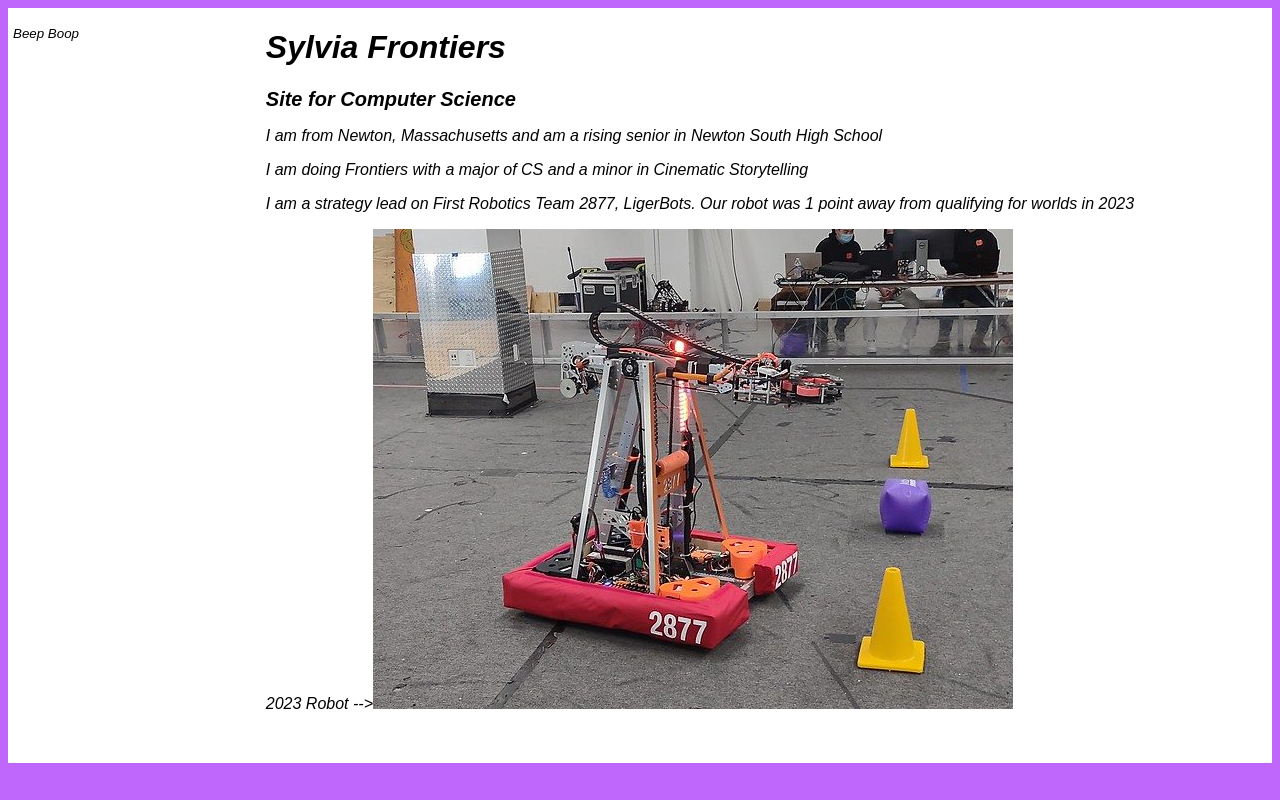
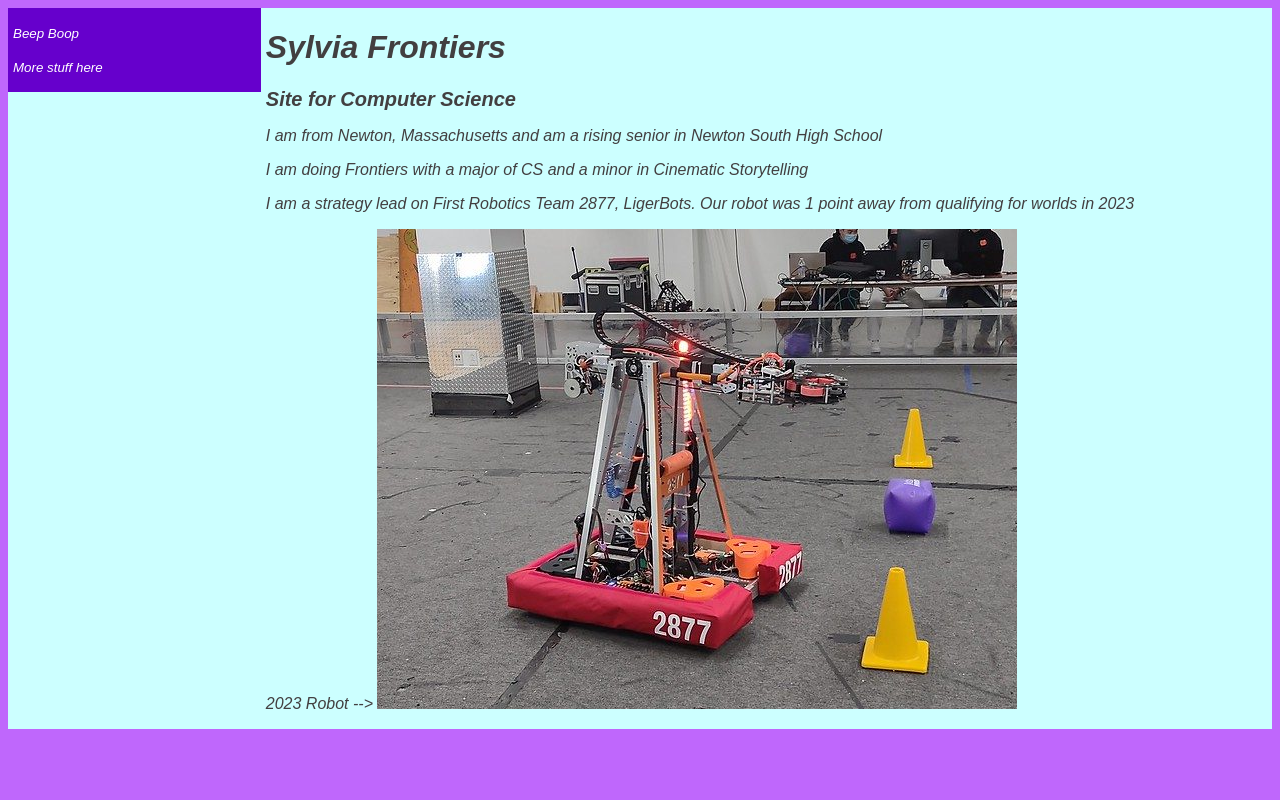
Before and after one commit to iSylver/FrontiersSite, a plain HTML site: page index.html in a window 1280 px wide. Drawn offline with Linux system fonts and the light colour scheme; files whose address does not match are found by name.

Commit message:
changes to colors

```diff
--- a/index.html
+++ b/index.html
@@ -8,10 +8,11 @@
     <meta name="viewport" content="width=device-width, initial-scale=1">
     <link rel="stylesheet" type="text/css" media="all" href="styles.css">
   </head>
-  <body style="         font-style: oblique; background-color: #bf67fc; color: #0f27fd;">
+  <body style="            font-style: oblique; background-color: #bf67fc; color: #0f27fd;">
+
     <div id="tswcontainer">
       <div id="tswcontent">
-        <div id="tswcontproper">
+        <div id="tswcontproper" style="color: #423f40;">
           <!-- Frontiers -->
           <h1><b>Sylvia Frontiers </b></h1>
           <small>
@@ -23,16 +24,14 @@
             Storytelling </p>
           <p> I am a strategy lead on First Robotics Team 2877, LigerBots. Our
             robot was 1 point away from qualifying for worlds in 2023 </p>
-          <p> 2023 Robot --&gt;<img src="file:///Z:/images/OEJ2rGmh.jpg" alt="2877"
-
-              title="2877"></p>
-          <p>&nbsp;</p>
+          <p> 2023 Robot --&gt; <img src="images/OEJ2rGmh.jpg" alt="2877" title="2877"></p>
           <!-- Content ^ --> </div>
       </div>
       <div id="tswsidecol">
-        <div id="tswsideproper">
+        <div id="tswsideproper" style="color: white; background-color: #6600cc;">
           <!-- idk -->
-          <p><small> Beep Boop </small></p>
+          <p><small> Beep Boop<br\> </br\> </small></p>
+          <p><small>More stuff here </small> </p>
           <!-- idk --> </div>
       </div>
       <div style="clear: both;"></div>
--- a/styles.css
+++ b/styles.css
@@ -1,52 +1,62 @@
-/*
-	styles.css
-	Initial code generated by thesitewizard.com's Layout Wizard 3.0.1
-*/
 body {
-	font-family: Arial, Helvetica, sans-serif ;
+  font-family: Arial, Helvetica, sans-serif;
 }
+
 img {
-	max-width: 100% ;
-	width: auto ;
-	height: auto ;
+  max-width: 100%;
+  width: auto;
+  height: auto;
 }
+
 input, select, button, textarea {
-	max-width: 100% ;
+  max-width: 100%;
 }
+
 meter, progress, output {
-	max-width: 100% ;
+  max-width: 100%;
 }
+
 div#tswsidecol {
-	float: right ;
-	width: 20% ;
-	color: #000 ;
-	background-color: #fff ;
+  float: right;
+  width: 20%;
+  color: black;
+  background-color: #6600cc;
 }
+
 div#tswcontent {
-	float: right ;
-	width: 80% ;
-	color: #000 ;
-	background-color: #fff ;
+  float: right;
+  width: 80%;
+  color: black;
+  background-color: #ccffff;
 }
-@media only screen and (max-width: 629px) {
-	div#tswsidecol {
-		float: none ;
-		width: 100% ;
-	}
-	div#tswcontent {
-		float: none ;
-		width: 100% ;
-	}
+
+@media only screen and ( max-width : 629px ) {
+  div#tswsidecol {
+    float: none;
+    width: 100%;
+  }
+  div#tswcontent {
+    float: none;
+    width: 100%;
+  }
 }
+
 div#tswcontproper {
-	padding-left: 5px ;
-	padding-right: 5px ;
+  padding-left: 5px;
+  padding-right: 5px;
 }
+
 div#tswcontainer {
-	color: inherit ;
-	background-color: #fff ;
+  color: ;
+  background-color: #ccffff;
 }
+
 div#tswsideproper, div#tswothersideproper {
-	padding-left: 5px ;
-	padding-right: 5px ;
+  padding-left: 5px;
+  padding-right: 5px;
 }
+
+#tswcontproper {
+  background-color: #ccffff;
+  color: #cac1c4;
+}
```
Also changed, not shown: 1 other file.
